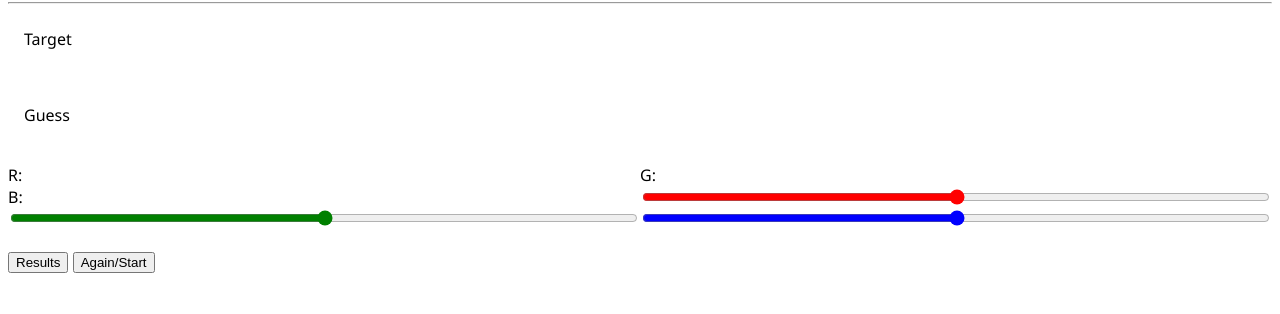
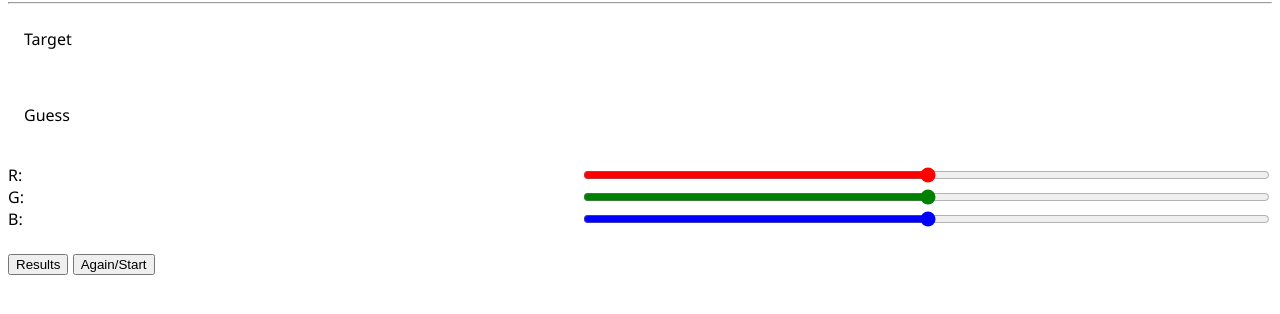
Before and after one commit to danesh-418/color-picker-game, a plain HTML site: page index.html in a window 1280 px wide. Shown: the part 84-398 px from the top of the page. Drawn offline with Linux system fonts and the light colour scheme.

Commit message:
Fixed layout

```diff
--- a/index.html
+++ b/index.html
@@ -10,12 +10,9 @@
         <div id="target" class="color">Target</div><br>
         <div id="guess" class="color">Guess</div><br>
         <div class="container">
-            <div>R:</div>
-            <div>G:</div>
-            <div>B:</div>
-            <input type="range" id="r" min="0" max="255" class="slider">
-            <input type="range" id="g" min="0" max="255" class="slider">
-            <input type="range" id="b" min="0" max="255" class="slider">
+            <div>R:</div><input type="range" id="r" min="0" max="255" class="slider">
+            <div>G:</div><input type="range" id="g" min="0" max="255" class="slider">
+            <div>B:</div><input type="range" id="b" min="0" max="255" class="slider">
         </div><br>
         <button id="submit">Results</button>
         <button id="again">Again/Start</button>
```
